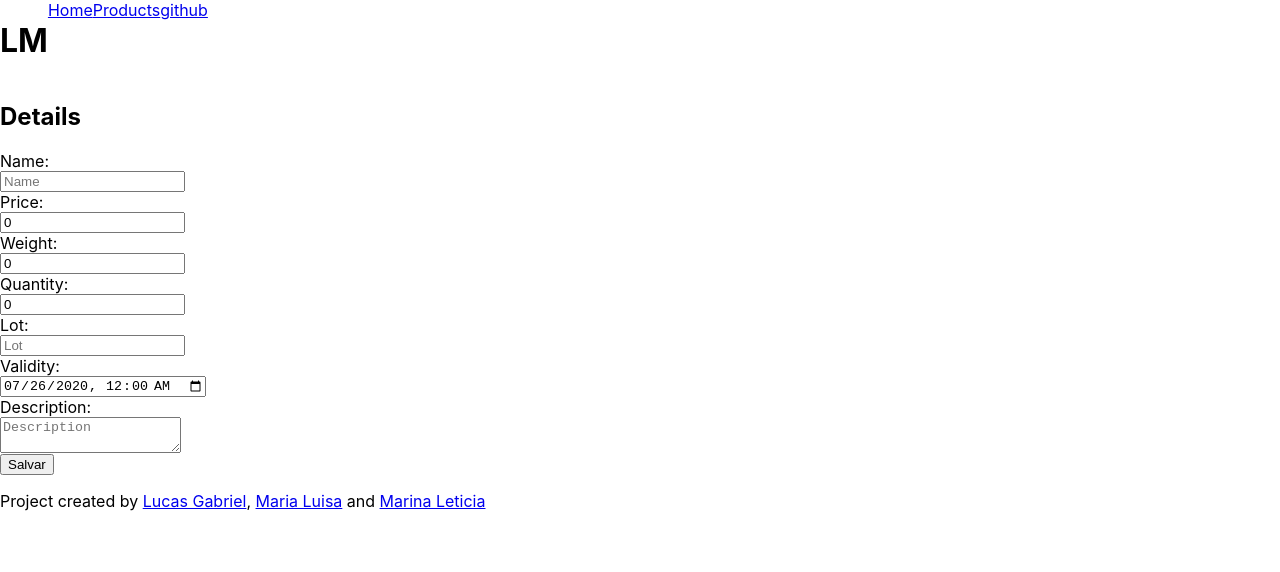
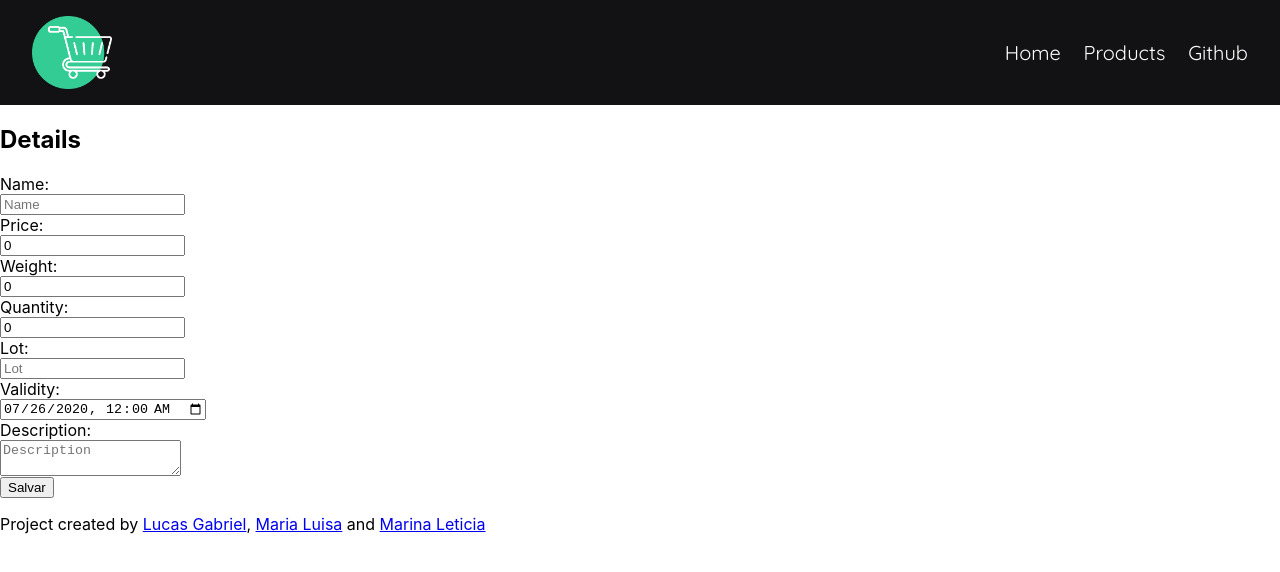
Before and after one commit to luisaferreira/LM_Stocks_Interface, a React (Create React App) app: page /product/new in a window 1280 px wide. Shown: the top 572 px of the page. Built offline with nearby package versions, Linux system fonts and the light colour scheme.

Commit message:
Estilização da header

```diff
--- a/src/index.css
+++ b/src/index.css
@@ -1,3 +1,5 @@
+@import url('https://fonts.googleapis.com/css2?family=Quicksand:wght@300;400;500;600&family=Secular+One&display=swap');
+
 body {
   margin: 0;
   font-family: -apple-system, BlinkMacSystemFont, 'Segoe UI', 'Roboto', 'Oxygen',
--- /dev/null
+++ b/src/views/assets/css/header.css
@@ -0,0 +1,29 @@
+
+
+.header {
+    background: #121214;
+    padding: 1rem 2rem;
+
+    display: flex;
+    justify-content: space-between;
+    align-items: center;
+
+
+}
+
+.logo {
+    width: 80px;
+}
+
+.navegacao {
+    width: 20%;
+    display: flex;
+    justify-content: space-between;
+}
+
+.links {
+    font-family: 'Quicksand', sans-serif;
+    font-size: 20px;
+    color: #fff;
+    text-decoration: none;
+}
--- a/src/views/shared/Header.js
+++ b/src/views/shared/Header.js
@@ -1,16 +1,23 @@
 import React, { Component } from "react";
 import { NavLink } from "react-router-dom";
 
+import logo from '../assets/images/logo.png';
+import '../assets/css/header.css'
 class Header extends Component {
   render() {
     return (
-      <div style={{display: "flex"}}>
-        <h1>LM</h1>
+      <div className="header">
+        <img src={logo} className="logo" />
         {/* estiliza esses navlinks mas não muda por outra tag */}
-        <NavLink activeClassName="active" exact to ="/">Home</NavLink>
-        <NavLink activeClassName="active" exact to ="/products">Products</NavLink>
 
-        <a href="https://github.com/luisaferreira/LM_Stocks_Interface">github</a>
+        <div className="navegacao">
+          <NavLink activeClassName="active" className="links" exact to="/">Home</NavLink>
+          <NavLink activeClassName="active" className="links" exact to="/products">Products</NavLink>
+
+          <a href="https://github.com/luisaferreira/LM_Stocks_Interface" className="links">Github</a>
+        </div>
+
+
       </div>
     )
   }
```
Also changed, not shown: src/views/assets/images/logo.png (added).
